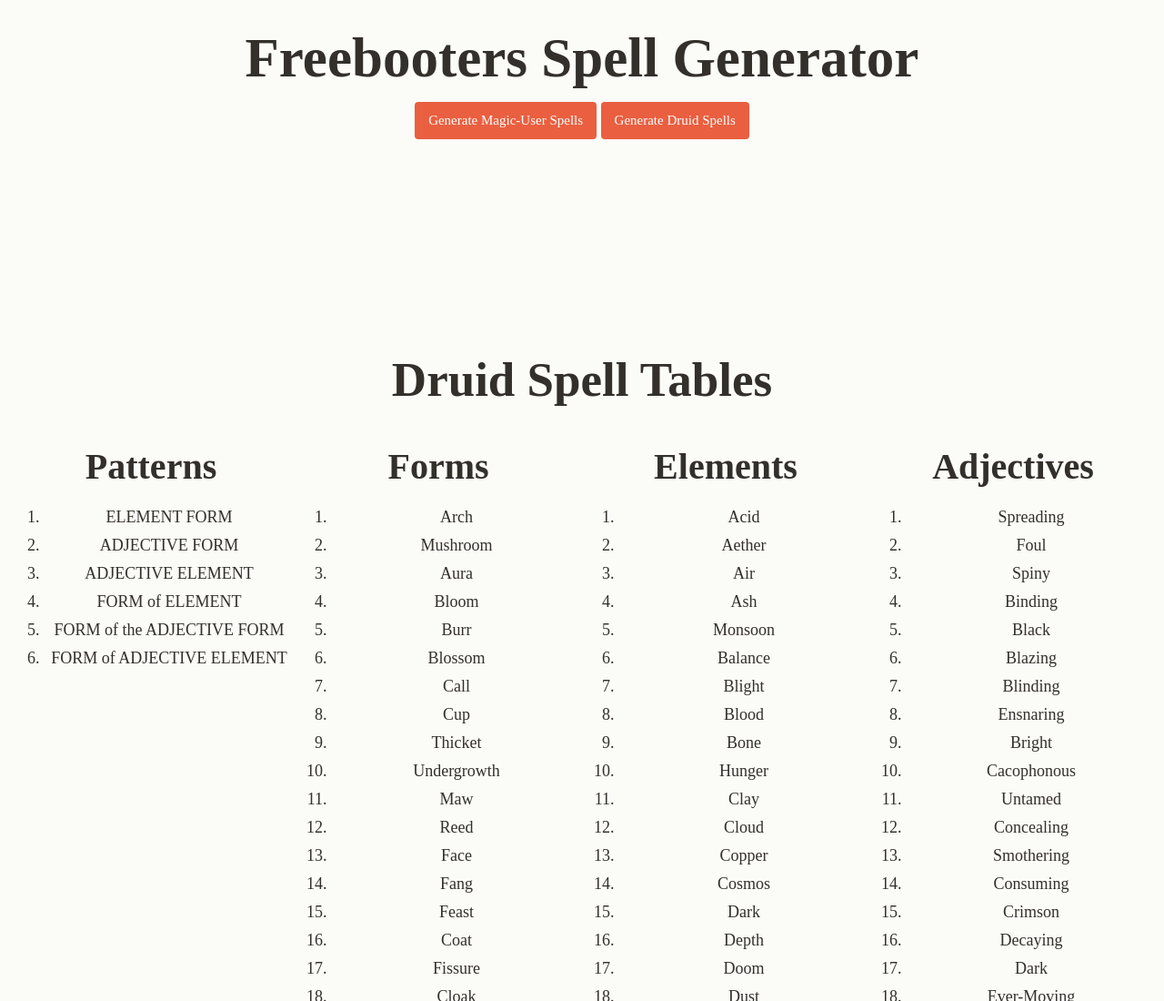
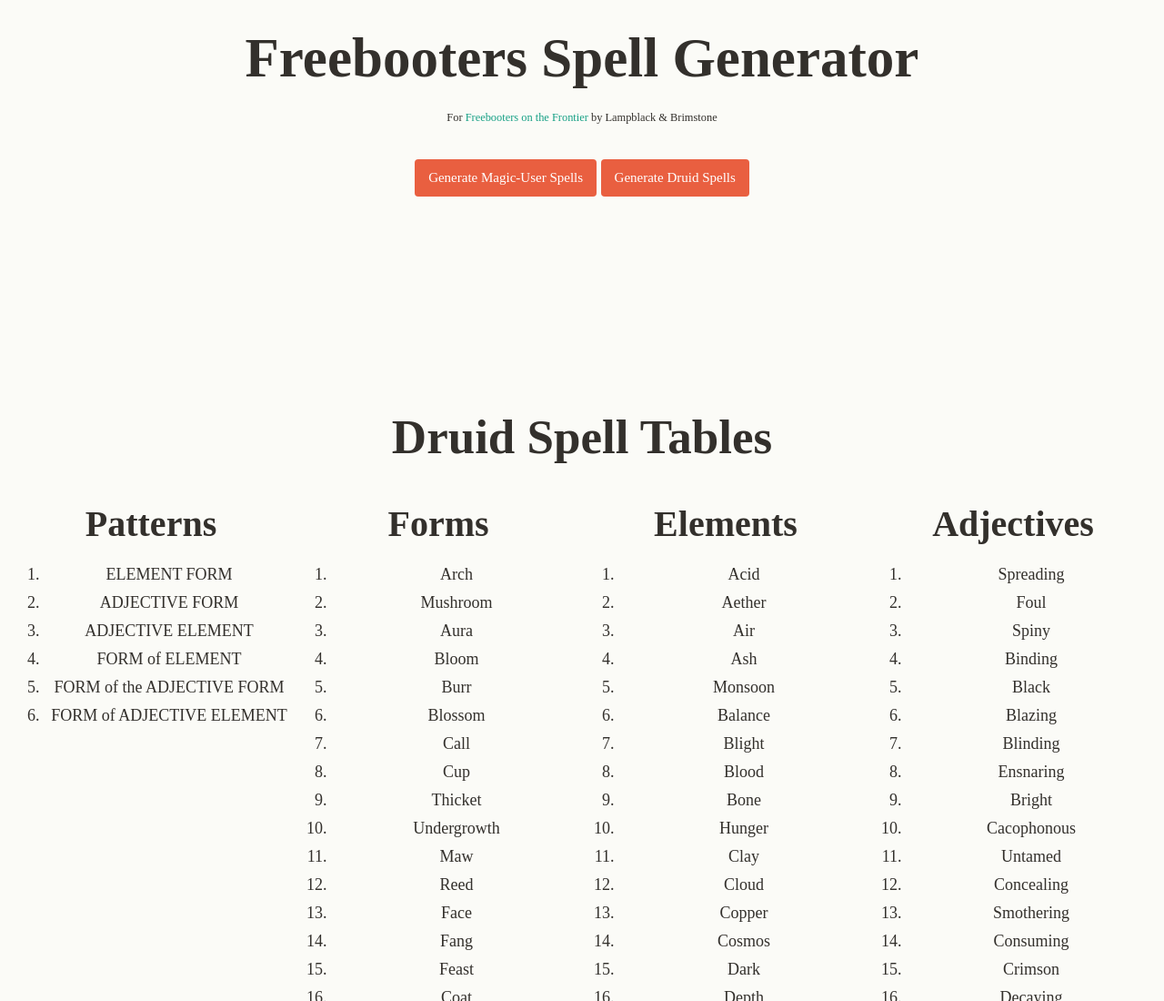
Before and after one commit to underwires/freebooters, a plain HTML site: page index.html in a window 1280 px wide. Shown: the top 1100 px of the page at 91% size. Drawn offline with Linux system fonts and the light colour scheme; a web font is replaced by a local one.

Commit message:
add by line

```diff
--- a/index.html
+++ b/index.html
@@ -25,7 +25,9 @@
       <div class="pure-u-1-3">
         <header class="header">
           <h1>Freebooters Spell Generator</h1>
+          <small><small>For <a href="www.drivethrurpg.com/product/157011/Freebooters-on-the-Frontier">Freebooters on the Frontier</a> by Lampblack & Brimstone</small></small>
         </header>
+        <br>
         <section>
             <button id="btn-magic-user" class="btn btn-danger">Generate Magic-User Spells</button>
             <button id="btn-druid" class="btn btn-danger">Generate Druid Spells</button>
```
